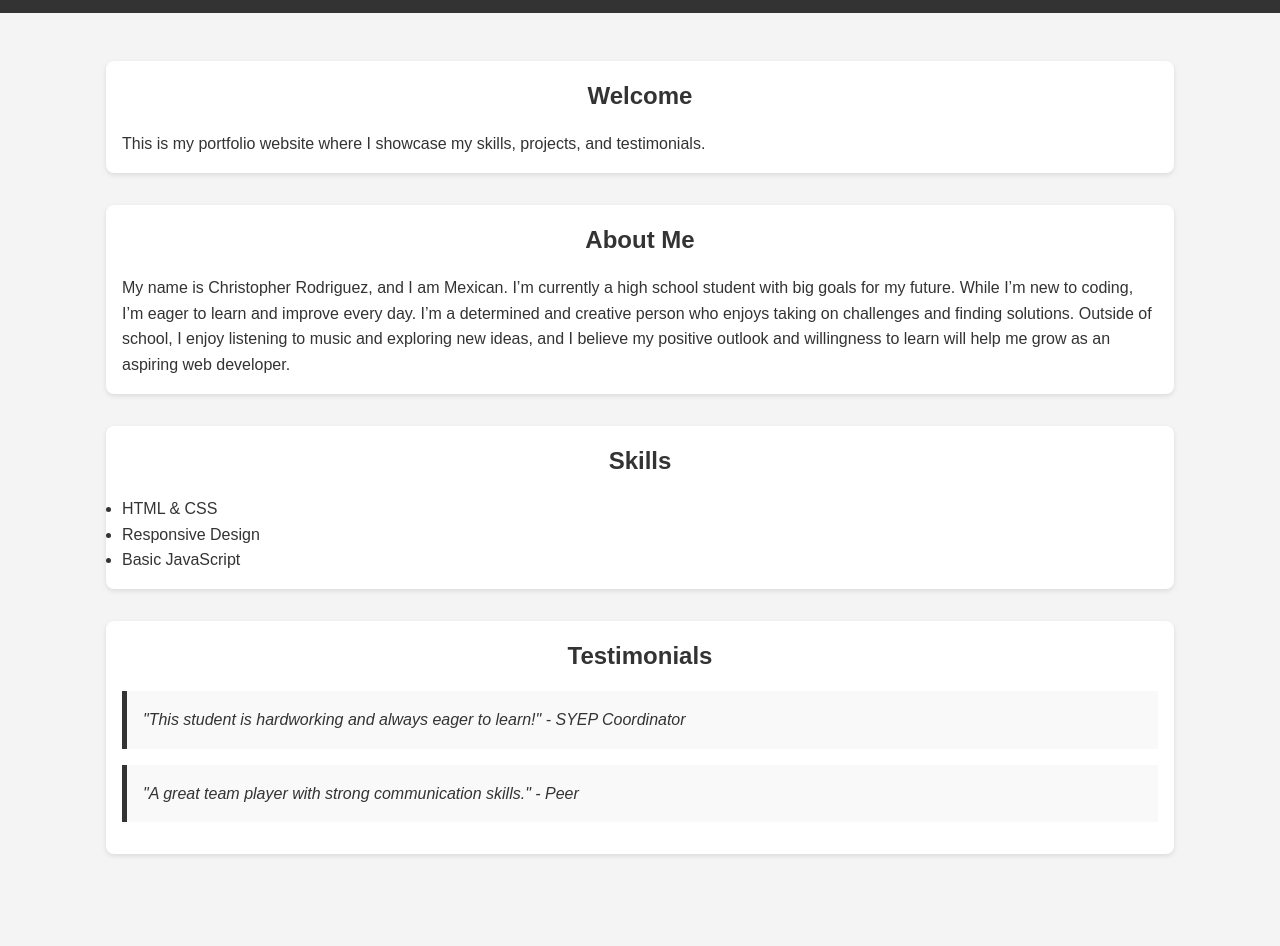
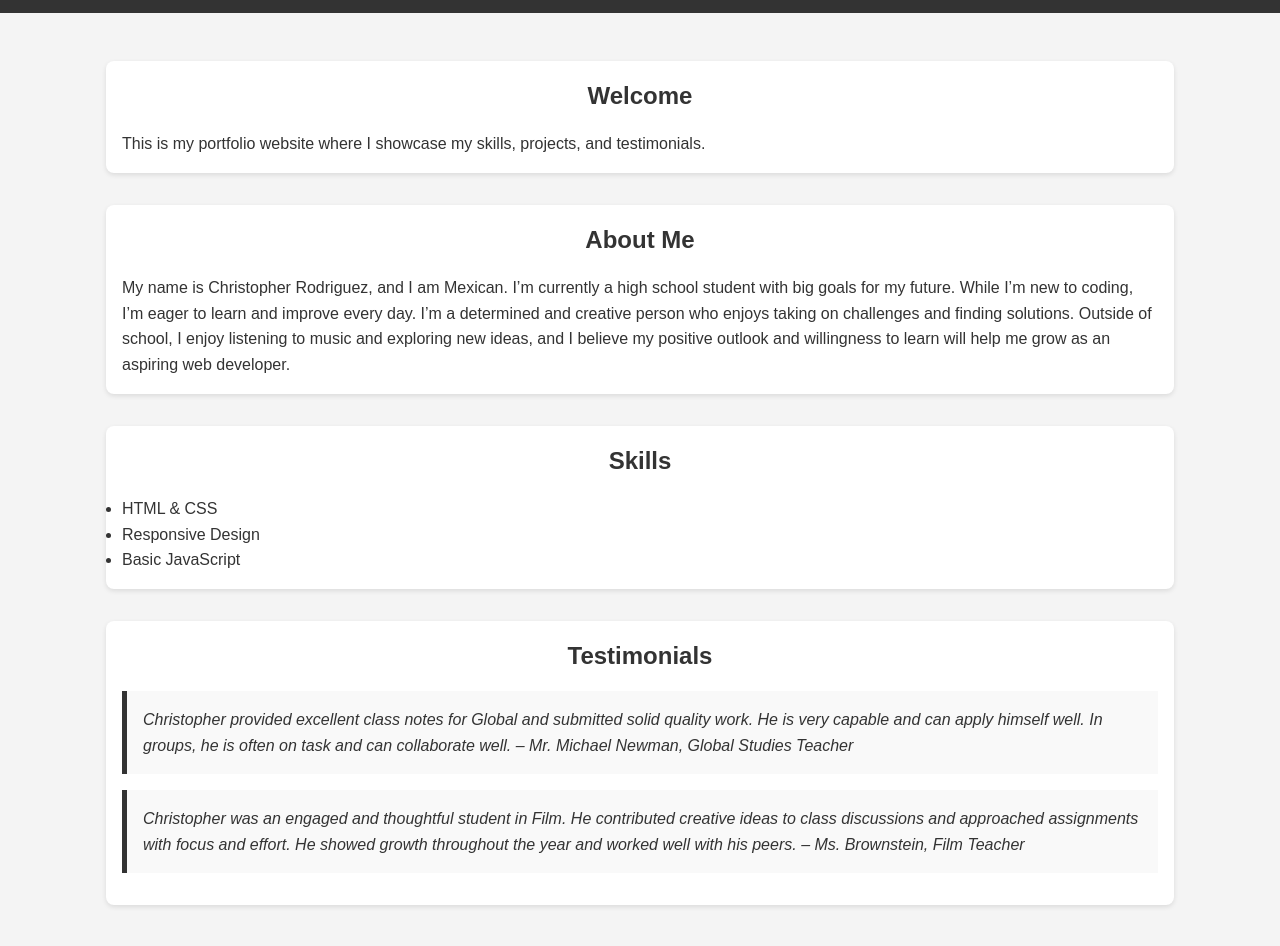
Before and after one commit to christopher-225/porfoliov2, a plain HTML site: page index.html in a window 1280 px wide. Shown: the part 112-1058 px from the top of the page. Before the commit the page ends 1014 px from the top, so only its background shows below. Drawn offline with Linux system fonts and the light colour scheme.

Commit message:
Added testimonials

```diff
--- a/index.html
+++ b/index.html
@@ -132,8 +132,8 @@
 
         <section id="testimonials">
             <h2>Testimonials</h2>
-            <div class="testimonial">"This student is hardworking and always eager to learn!" - SYEP Coordinator</div>
-            <div class="testimonial">"A great team player with strong communication skills." - Peer</div>
+            <div class="testimonial">Christopher provided excellent class notes for Global and submitted solid quality work. He is very capable and can apply himself well. In groups, he is often on task and can collaborate well. – Mr. Michael Newman, Global Studies Teacher</div>
+            <div class="testimonial">Christopher was an engaged and thoughtful student in Film. He contributed creative ideas to class discussions and approached assignments with focus and effort. He showed growth throughout the year and worked well with his peers. – Ms. Brownstein, Film Teacher</div>
         </section>
     </div>
 </body>
```
